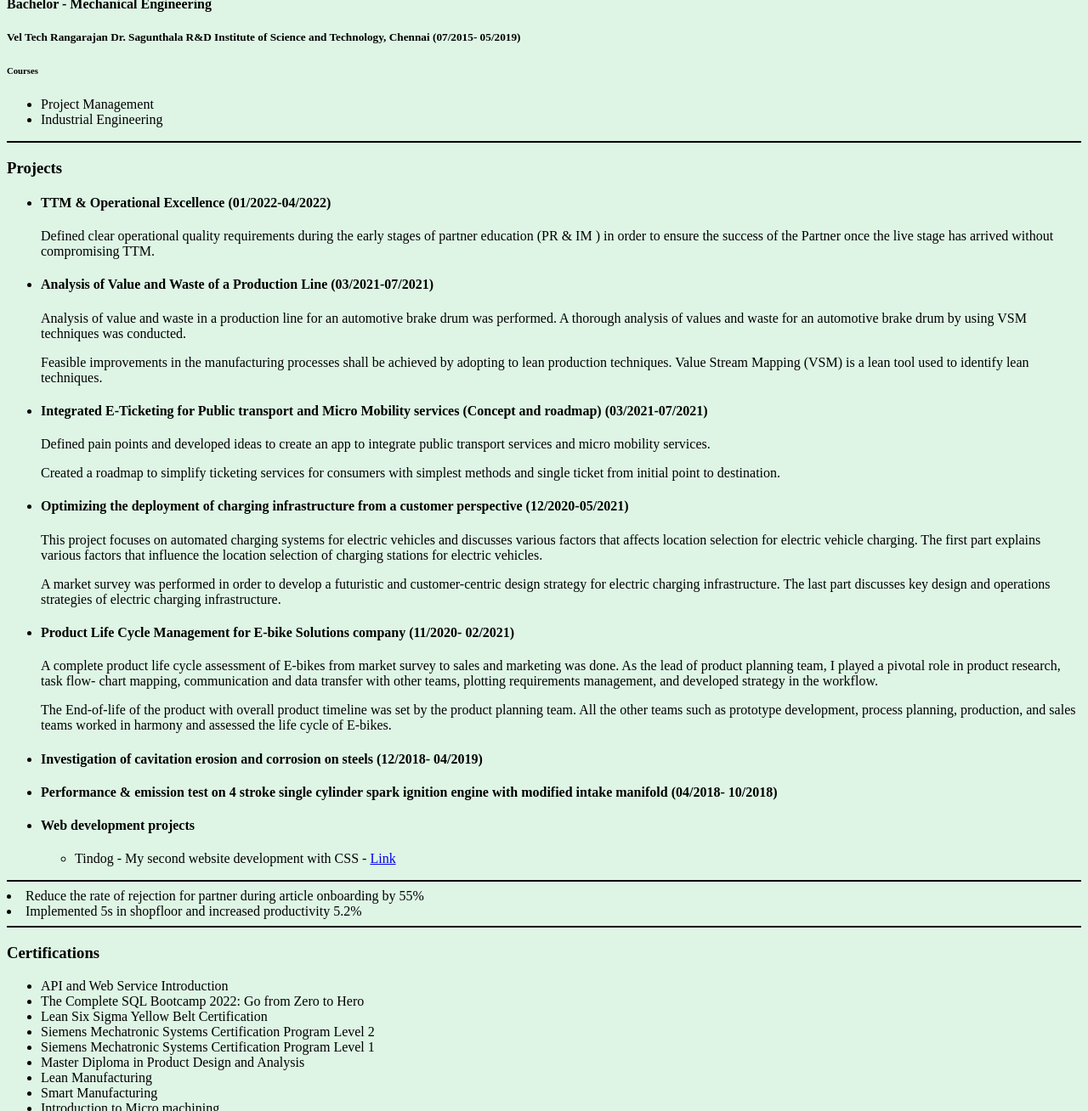
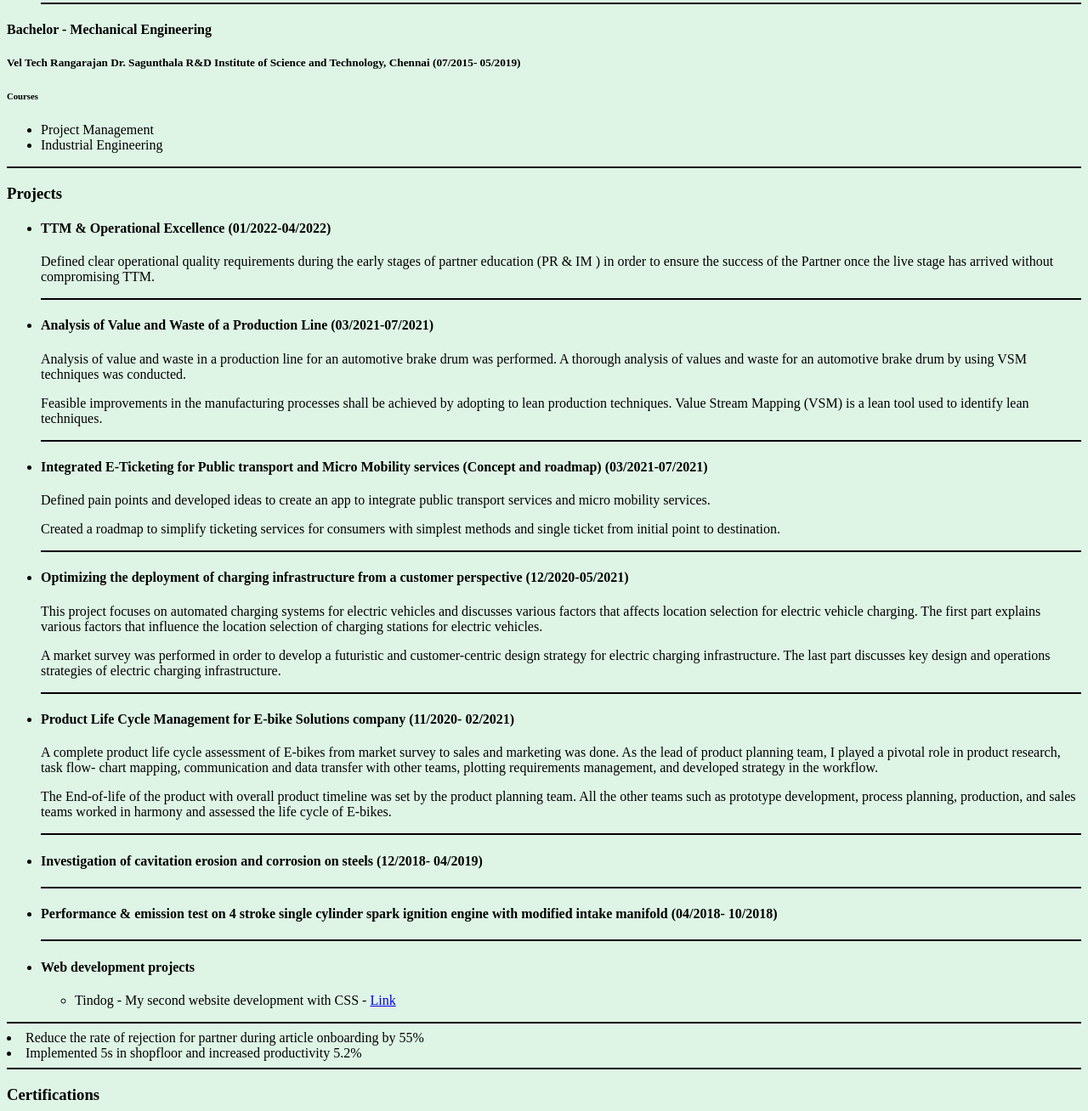
Before and after one commit to ramanuja-sreaus/CV, a plain HTML site: page index.html in a window 1280 px wide. Shown: the part 1261-2569 px from the top of the page at 85% size. Drawn offline with Linux system fonts and the light colour scheme.

Commit message:
Update index.html

```diff
--- a/index.html
+++ b/index.html
@@ -53,6 +53,7 @@
   <li>Onboarding new business fleets</li>
   <li>Home charging reimbursement</li>
   <li>New product development</li>
+  <hr class="hrp">
 </ul>
 <h4>Partner Success Management Intern - Operations</h4>
 <h5>Zalando SE, Berlin (12/2021- 06/2022)</h5>
@@ -60,6 +61,7 @@
   <li>Working on Customer Experience model KPIs & Article Lifecycle Management KPIs</li>
   <li>Ensuring the Quality Assurance of the SLAs</li>
   <li>Guide to newly integrated partners for their better performance</li>
+  <hr class="hrp">
   </ul>
 </ul>
 <h4>Junior Service Engineer</h4>
@@ -79,6 +81,7 @@
     <li>Product Lifecycle Management incl. CRM and SCM</li>
     <li>Future Mobility Concepts</li>
     <li>New Mobility & Automotive Technologies</li>
+    <hr class="hrp">
     </ul>
   <h4>Bachelor - Mechanical Engineering</h4>
   <h5>Vel Tech Rangarajan Dr. Sagunthala R&D Institute of Science and Technology, Chennai (07/2015- 05/2019)</h5>
@@ -92,20 +95,27 @@
 <ul>
   <li><h4>TTM & Operational Excellence (01/2022-04/2022)</h4></li>
   <p>Defined clear operational quality requirements during the early stages of partner education (PR & IM ) in order to ensure the success of the Partner once the live stage has arrived without compromising TTM.</p>
+<hr class="hrp">
   <li><h4>Analysis of Value and Waste of a Production Line (03/2021-07/2021)</h4></li>
 <p>Analysis of value and waste in a production line for an automotive brake drum was performed. A thorough analysis of values and waste for an automotive brake drum by using VSM techniques was conducted.</p>
 <p>Feasible improvements in the manufacturing processes shall be achieved by adopting to lean production techniques. Value Stream Mapping (VSM) is a lean tool used to identify lean techniques.</p>
+<hr class="hrp">
   <li><h4>Integrated E-Ticketing for Public transport and Micro Mobility services (Concept and roadmap) (03/2021-07/2021)</h4></li>
 <p>Defined pain points and developed ideas to create an app to integrate public transport services and micro mobility services.</p>
 <p>Created a roadmap to simplify ticketing services for consumers with simplest methods and single ticket from initial point to destination.</p>
+<hr class="hrp">
   <li><h4>Optimizing the deployment of charging infrastructure from a customer perspective (12/2020-05/2021)</h4></li>
 <p>This project focuses on automated charging systems for electric vehicles and discusses various factors that affects location selection for electric vehicle charging. The first part explains various factors that influence the location selection of charging stations for electric vehicles.</p>
 <p>A market survey was performed in order to develop a futuristic and customer-centric design strategy for electric charging infrastructure. The last part discusses key design and operations strategies of electric charging infrastructure.</p>
+<hr class="hrp">
   <li><h4>Product Life Cycle Management for E-bike Solutions company (11/2020- 02/2021)</h4></li>
 <p>A complete product life cycle assessment of E-bikes from market survey to sales and marketing was done. As the lead of product planning team, I played a pivotal role in product research, task flow- chart mapping, communication and data transfer with other teams, plotting requirements management, and developed strategy in the workflow.</p>
 <p>The End-of-life of the product with overall product timeline was set by the product planning team. All the other teams such as prototype development, process planning, production, and sales teams worked in harmony and assessed the life cycle of E-bikes.</p>
+<hr class="hrp">
   <li><h4>Investigation of cavitation erosion and corrosion on steels (12/2018- 04/2019)</h4></li>
+<hr class="hrp">
   <li><h4>Performance & emission test on 4 stroke single cylinder spark ignition engine with modified intake manifold (04/2018- 10/2018)</h4></li>
+<hr class="hrp">
   <li><h4>Web development projects</h4></li>
   <ul>
 <li><p> Tindog - My second website development with CSS - <a href="https://ramanuja-sreaus.github.io/TinDog/">Link</a></p></li>
```
Lines whose indentation alone changed are shown as unchanged.
